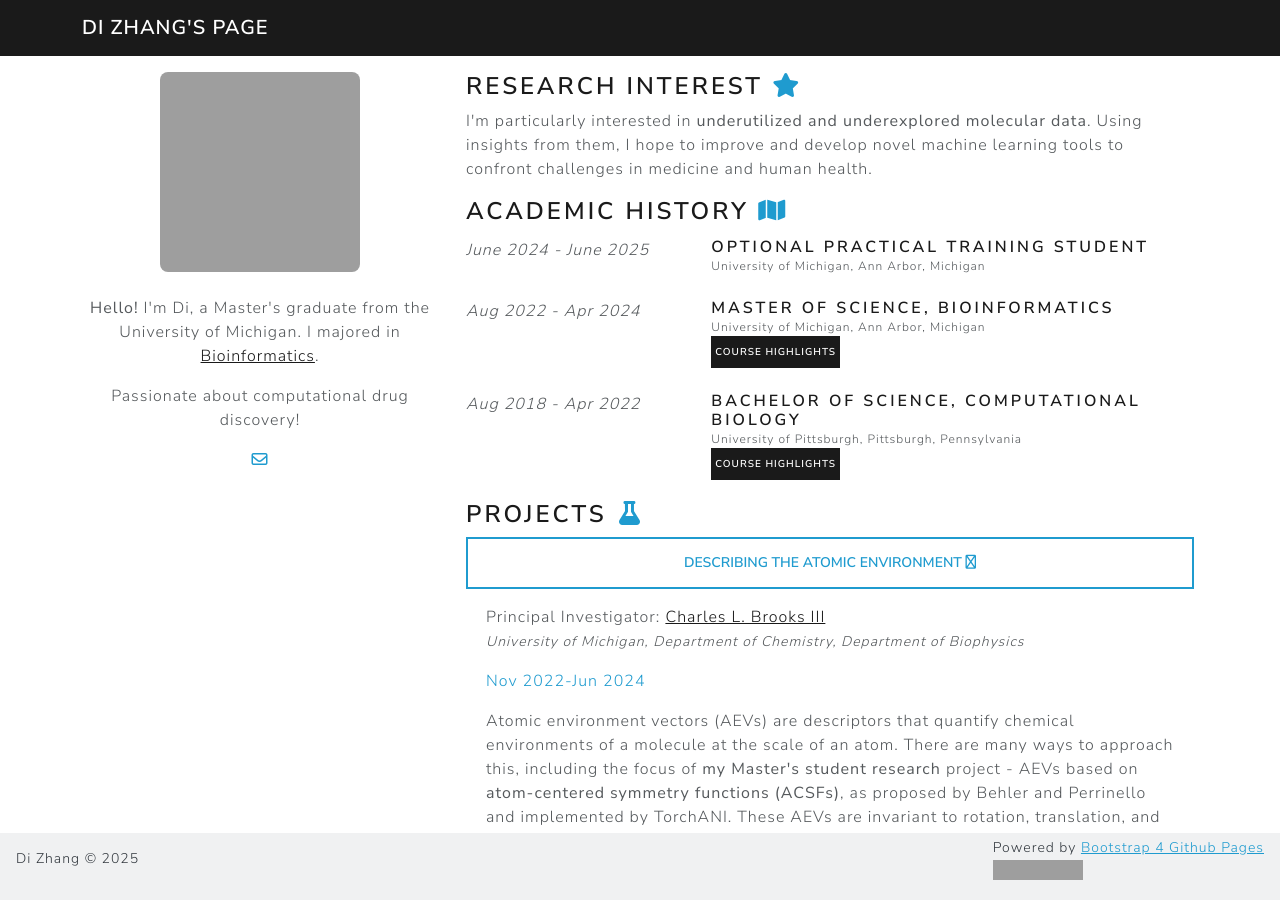
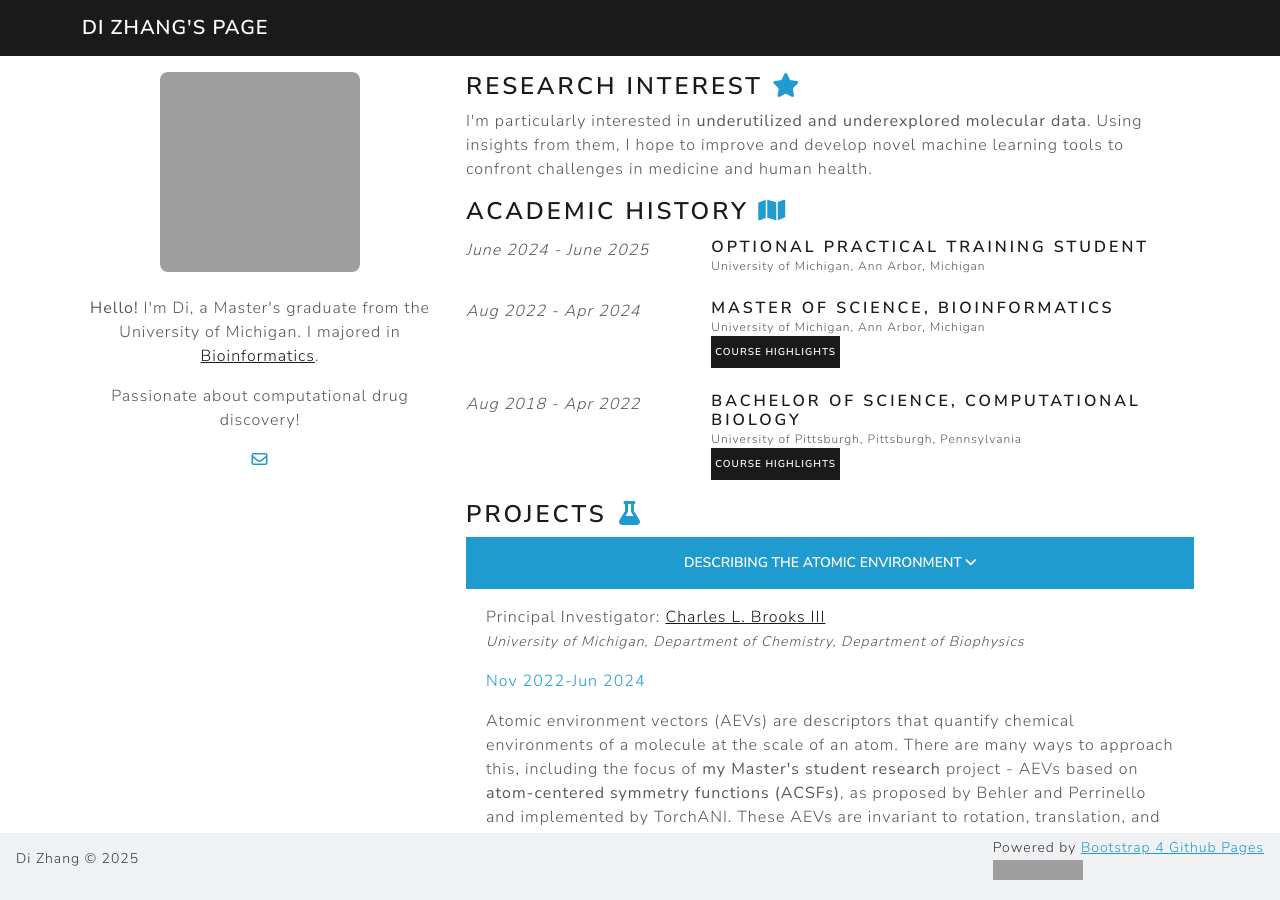
Before and after one commit to zhangdi33/zhangdi33.github.io, a Jekyll site: the page built from index.html, in a window 1280 px wide and 900 px high. Built offline with Jekyll 4.4.1, drawn with Linux system fonts in a browser that asks for light colours; grey boxes are pictures that could not be loaded.

Commit message:
Update index.html

```diff
--- a/index.html
+++ b/index.html
@@ -116,8 +116,8 @@ layout: default
         <div class="accordion" id="projects">
           <div class="accordion-item">
             <h2 class="accordion-header" id="headingAEV">
-              <button class="btn btn-outline-info w-100" type="button" data-bs-toggle="collapse" data-bs-target="#AEV" aria-expanded="true" aria-controls="AEV">
-                Describing the Atomic Environment <i class="fa-regular fa-angle-down"></i>
+              <button class="btn btn-outline-info w-100 active" type="button" data-bs-toggle="collapse" data-bs-target="#AEV" aria-expanded="true" aria-controls="AEV">
+                Describing the Atomic Environment <i class="fa-solid fa-angle-down"></i>
               </button>
             </h2>
             <div id="AEV" class="accordion-collapse collapse show" aria-labelledby="headingAEV" data-bs-parent="#projects">
@@ -147,7 +147,7 @@ layout: default
           </div>
           <div class="accordion-item">
             <h2 class="accordion-header" id="headingGIST">
-              <button class="btn btn-outline-info collapsed" type="button" data-bs-toggle="collapse" data-bs-target="#GIST" aria-expanded="false" aria-controls="GIST">
+              <button class="btn btn-outline-info collapsed w-100" type="button" data-bs-toggle="collapse" data-bs-target="#GIST" aria-expanded="false" aria-controls="GIST">
                 Solvation Energy-Based Pharmacophore Typing
               </button>
             </h2>
@@ -169,7 +169,7 @@ layout: default
           </div>
           <div class="accordion-item">
             <h2 class="accordion-header" id="headingWNT">
-              <button class="btn btn-outline-info collapsed" type="button" data-bs-toggle="collapse" data-bs-target="#WNT" aria-expanded="false" aria-controls="WNT">
+              <button class="btn btn-outline-info collapsed w-100" type="button" data-bs-toggle="collapse" data-bs-target="#WNT" aria-expanded="false" aria-controls="WNT">
                 Drug Discovery of β-catenin Inhibitors in Cancer Signaling Pathway
               </button>
             </h2>
```
